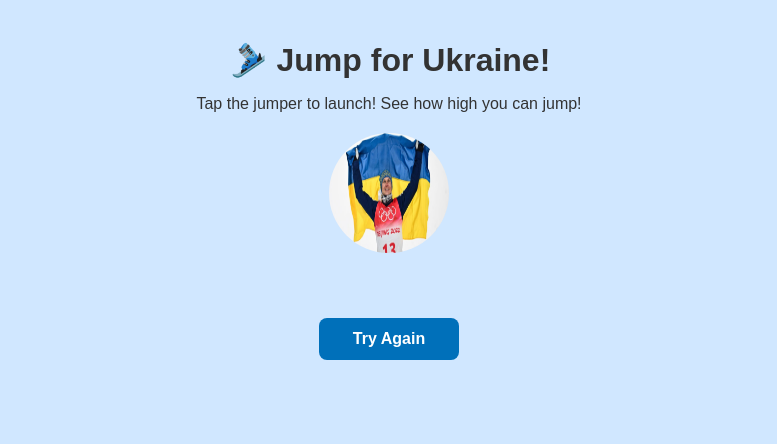
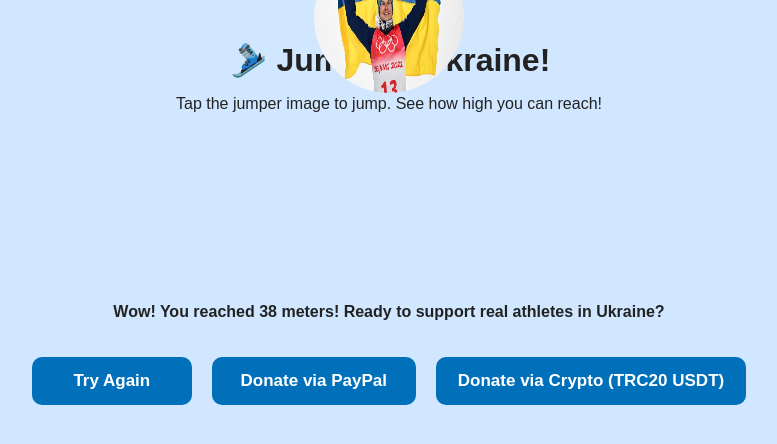
Before and after one commit to Maksymbilon/FRESTYLE, a plain HTML site: page index.html in a window 1280 px wide. Both pictures are taken after a click on the picture 640 px from the left and 193 px from the top of the page. Shown: the whole page, without its empty margins (251-1028 px from the left). Drawn offline with Linux system fonts and the light colour scheme.

Commit message:
Update index.html

```diff
--- a/index.html
+++ b/index.html
@@ -8,8 +8,9 @@
   body {
     font-family: Arial, sans-serif;
     background: #d0e7ff;
-    color: #333;
-    margin: 0; padding: 20px;
+    color: #222;
+    margin: 0;
+    padding: 20px;
     text-align: center;
   }
   h1 {
@@ -17,8 +18,8 @@
   }
   #jumper {
     cursor: pointer;
-    width: 120px;
-    height: 120px;
+    width: 150px;
+    height: 150px;
     border-radius: 50%;
     transition: transform 1s ease-out;
     margin: 20px auto;
@@ -26,44 +27,45 @@
   }
   #result {
     font-weight: bold;
-    min-height: 1.2em;
+    min-height: 1.5em;
     margin-top: 15px;
   }
   .buttons {
-    margin-top: 25px;
+    margin-top: 30px;
     display: flex;
     justify-content: center;
-    gap: 15px;
+    gap: 20px;
     flex-wrap: wrap;
   }
   button, a {
-    background: #0070ba;
+    background-color: #0070ba;
     color: white;
     border: none;
-    padding: 12px 18px;
-    border-radius: 8px;
+    padding: 14px 22px;
+    border-radius: 10px;
     font-weight: 600;
-    font-size: 16px;
+    font-size: 17px;
     text-decoration: none;
     cursor: pointer;
-    min-width: 140px;
+    min-width: 160px;
+    transition: background-color 0.3s ease;
   }
   button:hover, a:hover {
-    background: #005fa3;
+    background-color: #005fa3;
   }
   @media (max-width: 480px) {
     #jumper {
       width: 90vw;
       height: auto;
-      max-height: 250px;
+      max-height: 280px;
     }
     button, a {
       min-width: 100%;
-      font-size: 18px;
+      font-size: 19px;
     }
     .buttons {
       flex-direction: column;
-      gap: 12px;
+      gap: 15px;
     }
   }
 </style>
@@ -71,16 +73,42 @@
 <body>
 
 <h1>🎿 Jump for Ukraine!</h1>
-<p>Tap the jumper to launch! See how high you can jump!</p>
+<p>Tap the jumper image to jump. See how high you can reach!</p>
 
-<img
-  id="jumper"
-  src="https://raw.githubusercontent.com/Maksymbilon/FRESTYLE/main/Abramenko.jpg"
-  alt="Jumper"
-/>
+<img id="jumper" src="https://raw.githubusercontent.com/Maksymbilon/FRESTYLE/main/Abramenko.jpg" alt="Jumper" />
 
 <div id="result"></div>
 
 <div class="buttons">
   <button id="resetBtn">Try Again</button>
-  <a href="https://www.paypal.com/donate/?hosted_button_id=YAL3BE24Q8LW6" target="_blank" rel="noopener_
+  <a href="https://www.paypal.com/donate/?hosted_button_id=YAL3BE24Q8LW6" target="_blank" rel="noopener noreferrer" aria-label="Donate via PayPal">Donate via PayPal</a>
+  <a href="https://tronscan.org/#/address/TKyKYS4udQL5NBBCQqtrC3mGQBMfmfEFpa" target="_blank" rel="noopener noreferrer" aria-label="Donate via TRC20 Crypto">Donate via Crypto (TRC20 USDT)</a>
+</div>
+
+<script>
+  const jumper = document.getElementById('jumper');
+  const result = document.getElementById('result');
+  const resetBtn = document.getElementById('resetBtn');
+  let jumping = false;
+
+  jumper.addEventListener('click', () => {
+    if (jumping) return;
+    jumping = true;
+
+    const height = Math.floor(Math.random() * 30) + 10;
+    jumper.style.transform = `translateY(-${height * 5}px)`;
+
+    setTimeout(() => {
+      result.textContent = `Wow! You reached ${height} meters! Ready to support real athletes in Ukraine?`;
+      jumping = false;
+    }, 1000);
+  });
+
+  resetBtn.addEventListener('click', () => {
+    jumper.style.transform = 'translateY(0)';
+    result.textContent = '';
+  });
+</script>
+
+</body>
+</html>
```
